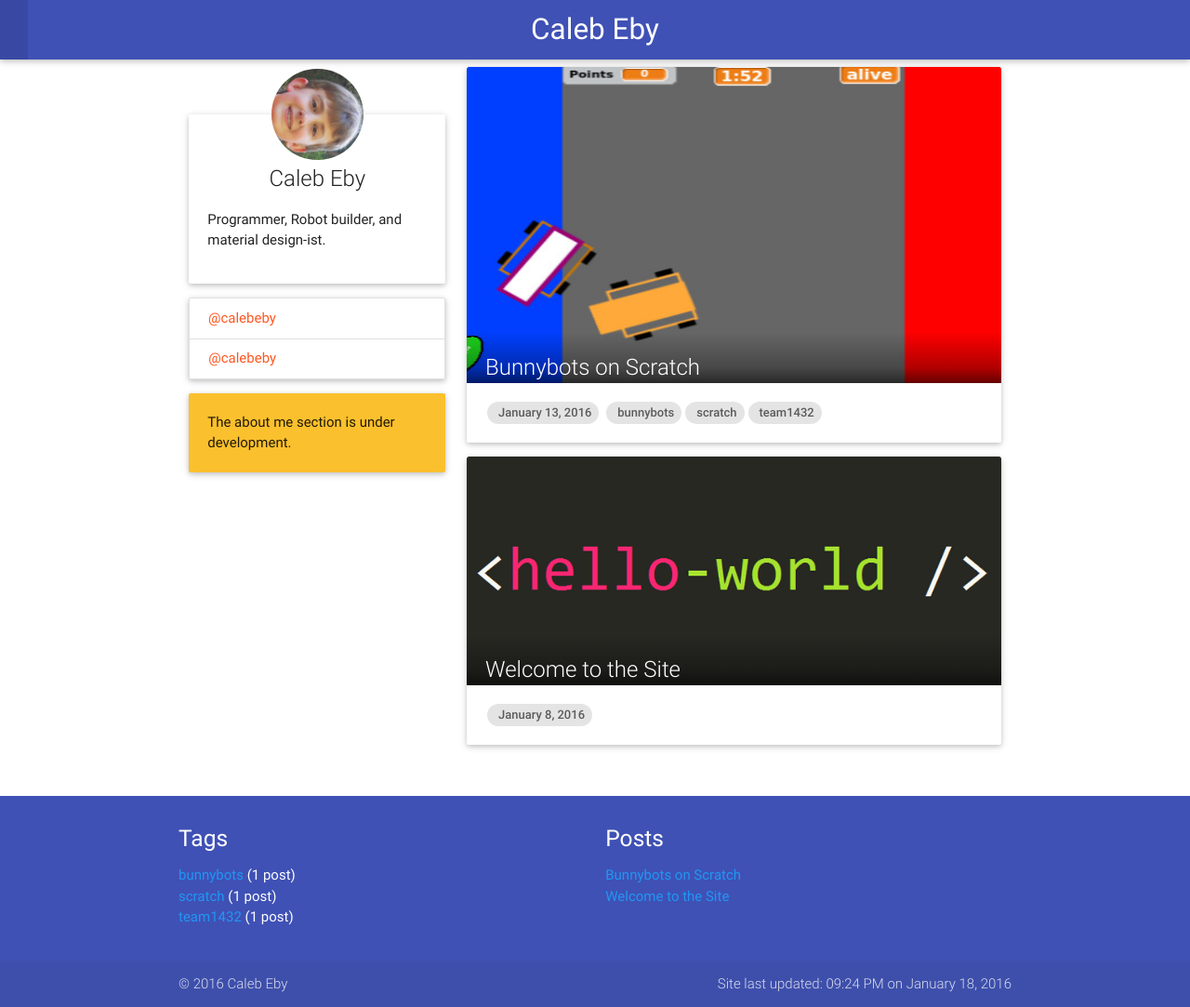
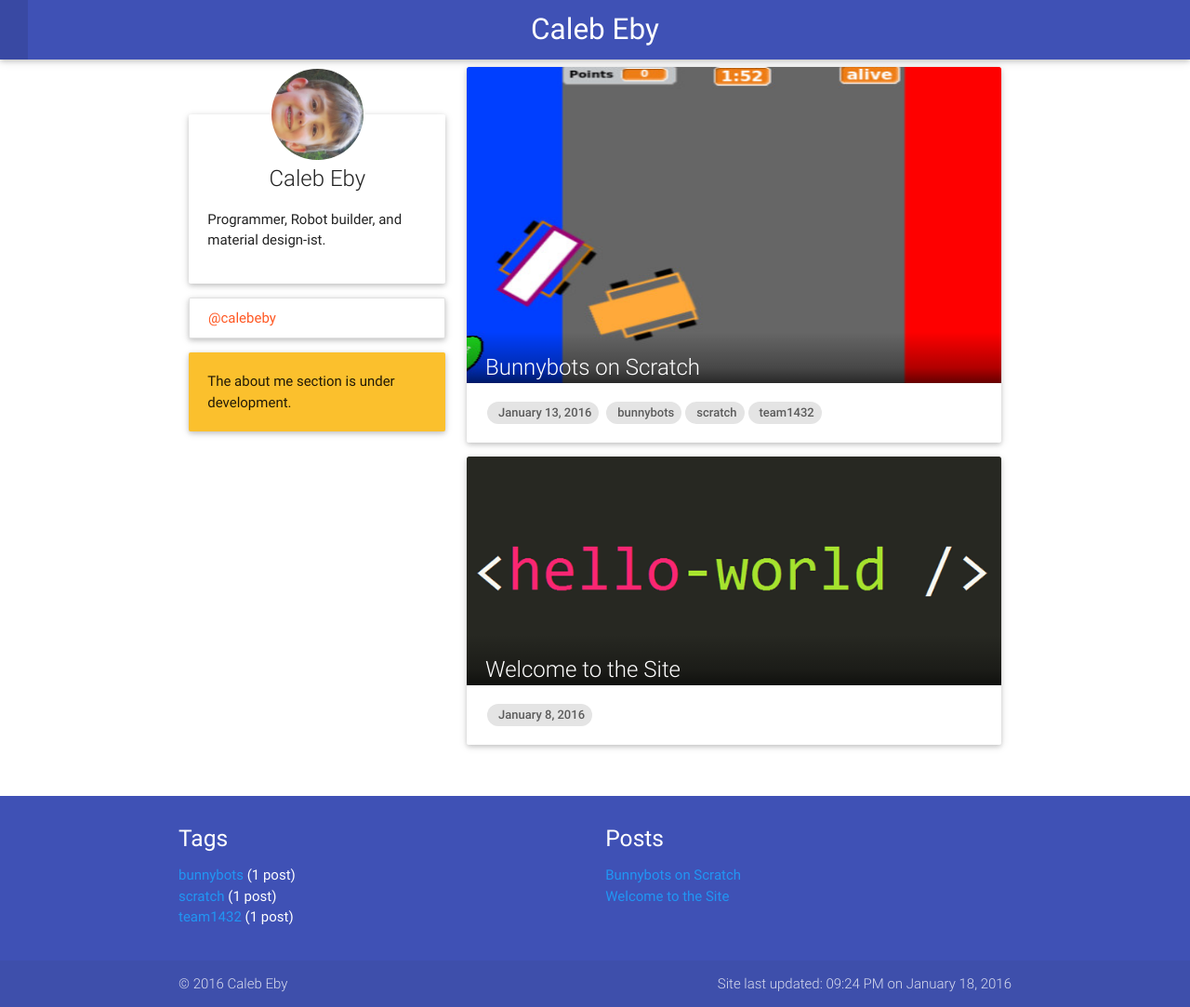
Before and after one commit to calebeby/calebeby.github.io, a Jekyll site: the page built from index.html, in a window 1280 px wide. Shown: the whole page at 93% size. Built offline with Jekyll 4.4.1, drawn with Linux system fonts in a browser that asks for light colours; nearby versions of some CDN libraries.

Commit message:
Update index.html

```diff
--- a/index.html
+++ b/index.html
@@ -13,8 +13,7 @@ permalink: /
         {{ about | markdownify }}
       </div>
       <div class="card collection">
-        <a href="http://github.com/calebeby" class="waves-effect waves-dark collection-item">@calebeby</a>
-        <a href="#!" class="collection-item">@calebeby</a>
+        <a href="http://github.com/{{ site.accounts.github }}" class="waves-effect waves-dark collection-item">@{{ site.accounts.github }}</a>
       </div>
       <div class="card-panel yellow darken-2">
         <i class="mdi mdi-alert"></i>The about me section is under development.
@@ -28,7 +27,7 @@ permalink: /
 		<div class="card hoverable waves-effect waves-block waves-light blog-post">
 			<div class="card-image">
 				<img class="responsive-img" src="/assets{{ post.url }}cover.jpg">
-        <span class="card-title white-text">{{ post.title }}</span>
+        		<span class="card-title white-text">{{ post.title }}</span>
 			</div>
 			<div class="card-content">
 				{% if post.date %}
```
